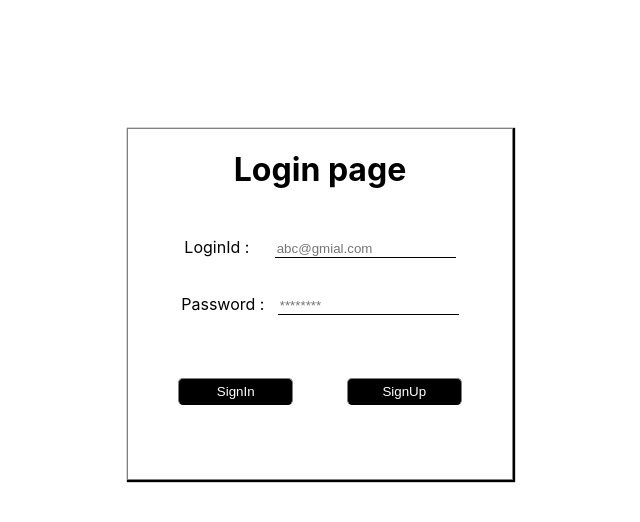
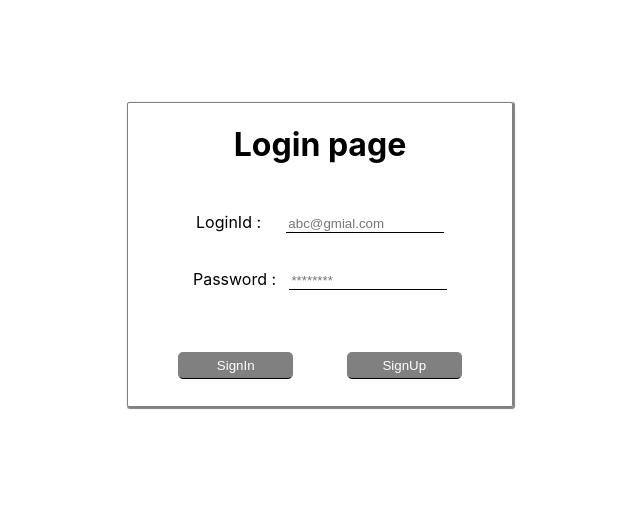
Before and after one commit to kuunal/DjangoJwtDemoLogin, a React (Create React App) app in the folder frontend/: page /login in a window 1280 px wide. Shown: the top 522 px of the page, without its empty margins (320-960 px from the left). Built offline with nearby package versions, Linux system fonts and the light colour scheme.

Commit message:
[Kunal] ADD: Improved UI for login

```diff
--- a/frontend/src/demo.js
+++ b/frontend/src/demo.js
@@ -7,8 +7,14 @@ function Demo(props) {
   let [emailError, setEmailError] = useState("");
   let [passwordError, setPasswordError] = useState("");
   const [password, setPassword] = useState("");
-  const [signInBtn, setSignInBtn] = useState("black");
-  const [signUpBtn, setSignUpBtn] = useState("black");
+  const [signInBtn, setSignInBtn] = useState("gray");
+  const [signUpBtn, setSignUpBtn] = useState("gray");
+  const btnColorOne = "black";
+  const btnColorTwo = "dodgerblue";
+  const [emailInputBorderColor, setEmailInputBorderColor] = useState("black");
+  const [passwordInputBorderColor, setPasswordInputBorderColor] = useState(
+    "black"
+  );
 
   const setBtnStyle = (obj, color) => obj(color);
 
@@ -22,17 +28,19 @@ function Demo(props) {
       setEmail(emailInput);
       setEmailError("");
     } else {
-      setEmailError("Invalid");
+      setEmail("");
+      setEmailError("No such email id");
     }
   };
 
   let validatePassword = (e) => {
-    let password = e.target.value;
-    if (password.length > 8) {
-      setPassword(password);
+    let passwordInput = e.target.value;
+    if (passwordInput.length > 8) {
+      setPassword(passwordInput);
       setPasswordError("");
     } else {
-      setPasswordError("Invalid");
+      setPassword("");
+      setPasswordError("Minimum length required is 8");
     }
   };
 
@@ -45,6 +53,7 @@ function Demo(props) {
     borderBottom: ".3px solid black",
     height: "2em",
     borderRadius: "5px",
+    cursor: "pointer",
   };
 
   const signUpBtnStyle = {
@@ -52,11 +61,26 @@ function Demo(props) {
     background: signUpBtn,
   };
 
-  const inputStyle = {
+  const emailInputStyle = {
     border: "none",
+    width: "40%",
     outline: "none",
-    borderBottom: "1px solid black",
+    borderBottom: `1px solid ${emailInputBorderColor}`,
     marginLeft: "1em",
+  };
+
+  const setEmailFocus = (obj, color) => obj(color);
+
+  const passwordInputStyle = {
+    ...emailInputStyle,
+    borderBottom: `1px solid ${passwordInputBorderColor}`,
+  };
+
+  const requestLogin = () => {
+    if (email !== "" && password !== "") {
+      // props.login({ email, password });
+      console.log({ email, password });
+    }
   };
 
   const formSubmit = (e) => {
@@ -83,7 +107,8 @@ function Demo(props) {
           name="email"
           placeholder="abc@gmial.com"
           onChange={validateEmail}
-          style={inputStyle}
+          style={emailInputStyle}
+          onFocus={() => setEmailFocus(setEmailInputBorderColor, "blue")}
         />
         <br />
         <p style={{ color: "red" }}>{emailError}</p>
@@ -94,7 +119,8 @@ function Demo(props) {
           name="password"
           onChange={validatePassword}
           placeholder="********"
-          style={inputStyle}
+          style={passwordInputStyle}
+          onFocus={() => setEmailFocus(setPasswordInputBorderColor, "blue")}
         />
         <br />
         <p style={{ color: "red" }}>{passwordError}</p>
@@ -102,16 +128,17 @@ function Demo(props) {
         <button
           type="submit"
           style={signInBtnStyle}
-          onMouseEnter={() => setBtnStyle(setSignInBtn, "blue")}
-          onMouseOut={() => setBtnStyle(setSignInBtn, "black")}
+          onMouseEnter={() => setBtnStyle(setSignInBtn, btnColorTwo)}
+          onMouseOut={() => setBtnStyle(setSignInBtn, btnColorOne)}
+          onClick={requestLogin}
         >
           SignIn
         </button>
         <button
           type="submit"
           style={signUpBtnStyle}
-          onMouseEnter={() => setBtnStyle(setSignUpBtn, "blue")}
-          onMouseOut={() => setBtnStyle(setSignUpBtn, "black")}
+          onMouseEnter={() => setBtnStyle(setSignUpBtn, btnColorTwo)}
+          onMouseOut={() => setBtnStyle(setSignUpBtn, btnColorOne)}
         >
           SignUp
         </button>
@@ -121,17 +148,15 @@ function Demo(props) {
   );
 }
 
-const loginContainer = {
-  // marginTop: "30%",
-  // background: "black",
-};
+const loginContainer = {};
 
 const loginFormStyle = {
-  margin: "10% auto",
+  margin: "8% auto",
   border: "1px solid gray",
-  boxShadow: "1px 1px 1px 1px black",
+  boxShadow: "1px 1px 1px 1px gray",
+  borderRadius: "2px  ",
   width: "30%",
-  height: "350px",
+  height: "100%",
 };
 
 const mapStateToProps = (state) => {
```
